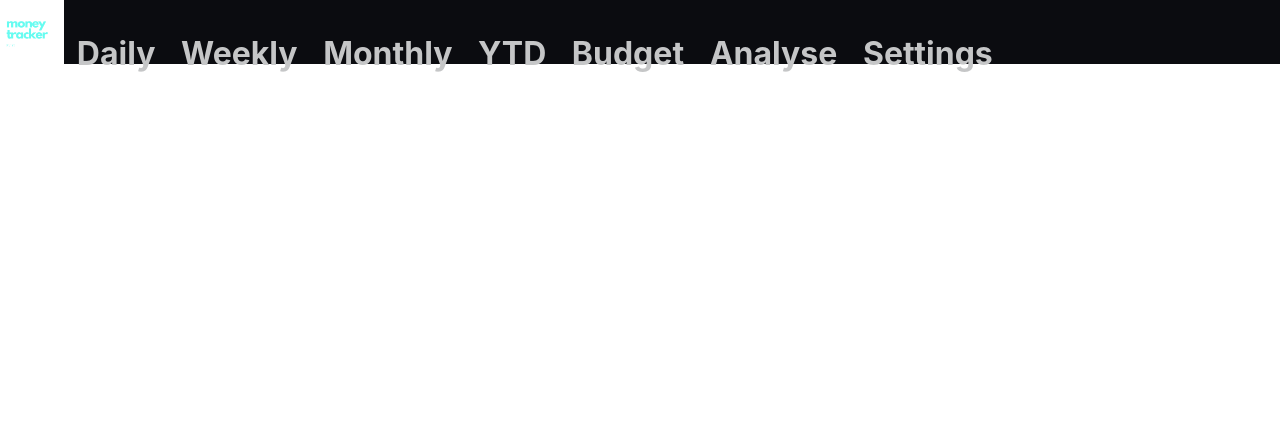
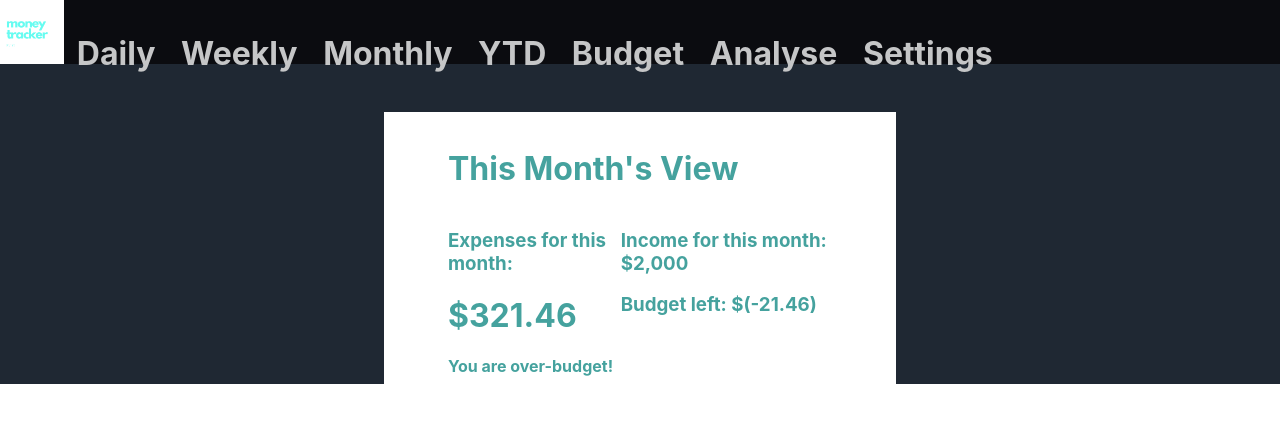
Before and after one commit to tanruyi/money_tracker, a React (Create React App) app in the folder client/: page / in a window 1280 px wide. Shown: the top 422 px of the page. Built offline with nearby package versions, Linux system fonts and the light colour scheme.

Commit message:
incomeexpensedashboard set up

```diff
--- a/client/src/App.tsx
+++ b/client/src/App.tsx
@@ -5,11 +5,13 @@ import "./App.css";
 import { Route, Routes } from "react-router-dom";
 import { useState } from "react";
 import Navbar from "./common/Navbar";
+import MonthlyView from "./pages/MonthlyView";
 
 function App() {
 	return (
 		<>
 			<Navbar />
+			<MonthlyView />
 		</>
 	);
 }
--- a/client/src/common/Navbar.js
+++ b/client/src/common/Navbar.js
@@ -13,6 +13,7 @@ const Navbar = () => {
 
 			{/* Container for nav links */}
 			<div className={styles.pageLinkContainer}>
+				{/* TODO: Add routes for below */}
 				<div className={styles.pageLink}>
 					<h1>Daily</h1>
 				</div>
--- /dev/null
+++ b/client/src/components/IncomeExpenseDashboard.js
@@ -0,0 +1,30 @@
+/** @format */
+
+import React from "react";
+import styles from "./IncomeExpenseDashboard.module.css";
+
+const IncomeExpenseDashboard = () => {
+	return (
+		<div className={styles.container}>
+			<div className={styles.dashboard}>
+				<div className={styles.dashboardHeader}>
+					<h1>This Month's View</h1>
+					<div className={styles.dashboardInfo}>
+						{/* Split the dashboard info to 2 columns displayed side by side */}
+						<div className={styles.dashboardInfoColumn}>
+							<h3>Expenses for this month: </h3>
+							<h1>$321.46</h1>
+							<h4>You are over-budget!</h4>
+						</div>
+						<div className={styles.dashboardInfoColumn}>
+							<h3>Income for this month: $2,000</h3>
+							<h3>Budget left: $(-21.46)</h3>
+						</div>
+					</div>
+				</div>
+			</div>
+		</div>
+	);
+};
+
+export default IncomeExpenseDashboard;
--- /dev/null
+++ b/client/src/components/IncomeExpenseDashboard.module.css
@@ -0,0 +1,23 @@
+/** @format */
+
+.container {
+	background-color: #1f2833;
+	height: 40vh;
+}
+.dashboard {
+	margin-left: auto;
+	margin-right: auto;
+	padding: 6vh 0;
+	width: 40vw;
+}
+
+.dashboardHeader {
+	color: #45a29e;
+	background-color: white;
+	padding: 1rem 4rem;
+}
+
+.dashboardInfo {
+	display: flex;
+	justify-content: space-between;
+}
--- /dev/null
+++ b/client/src/pages/MonthlyView.js
@@ -0,0 +1,14 @@
+/** @format */
+
+import React from "react";
+import IncomeExpenseDashboard from "../components/IncomeExpenseDashboard";
+
+const MonthlyView = () => {
+	return (
+		<div>
+			<IncomeExpenseDashboard />
+		</div>
+	);
+};
+
+export default MonthlyView;
```
